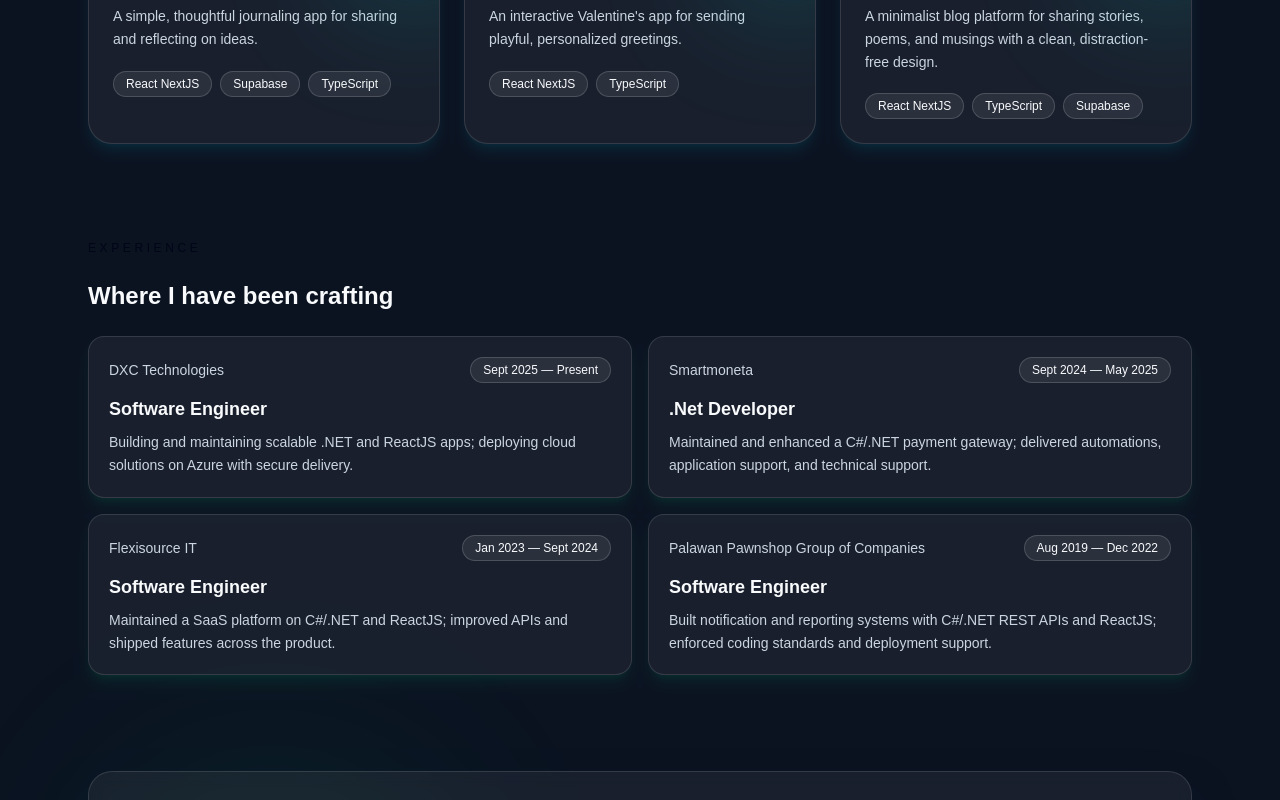
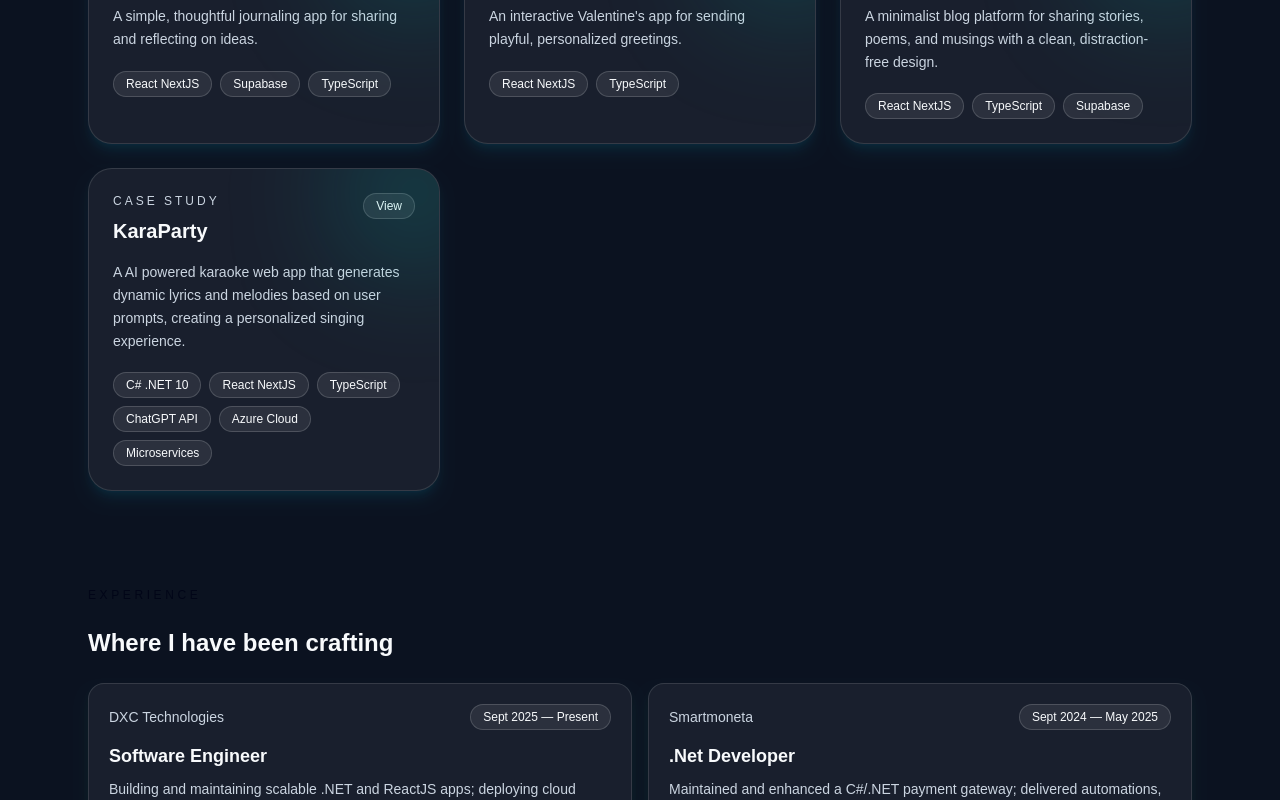
Before and after one commit to average04/porfolio, a Next.js app in the folder portfolio/: page / in a window 1280 px wide. Shown: the part 1480-2280 px from the top of the page. Built offline with nearby package versions, Linux system fonts and the light colour scheme.

Commit message:
Added karaparty

```diff
--- a/portfolio/app/page.tsx
+++ b/portfolio/app/page.tsx
@@ -23,6 +23,12 @@ const projects = [
     stack: ["React NextJS", "TypeScript", "Supabase"],
     href: "https://talinhaga.jayrb.dev",
   },
+  {
+    title: "KaraParty",
+    description : "A AI powered karaoke web app that generates dynamic lyrics and melodies based on user prompts, creating a personalized singing experience.",
+    stack: ["C# .NET 10", "React NextJS", "TypeScript", "ChatGPT API", "Azure Cloud", "Microservices"],
+    href: "https://agreeable-pebble-05ce40f00.6.azurestaticapps.net/",
+  }
 ];
 
 const email = "bayogjayr@gmail.com";
```
